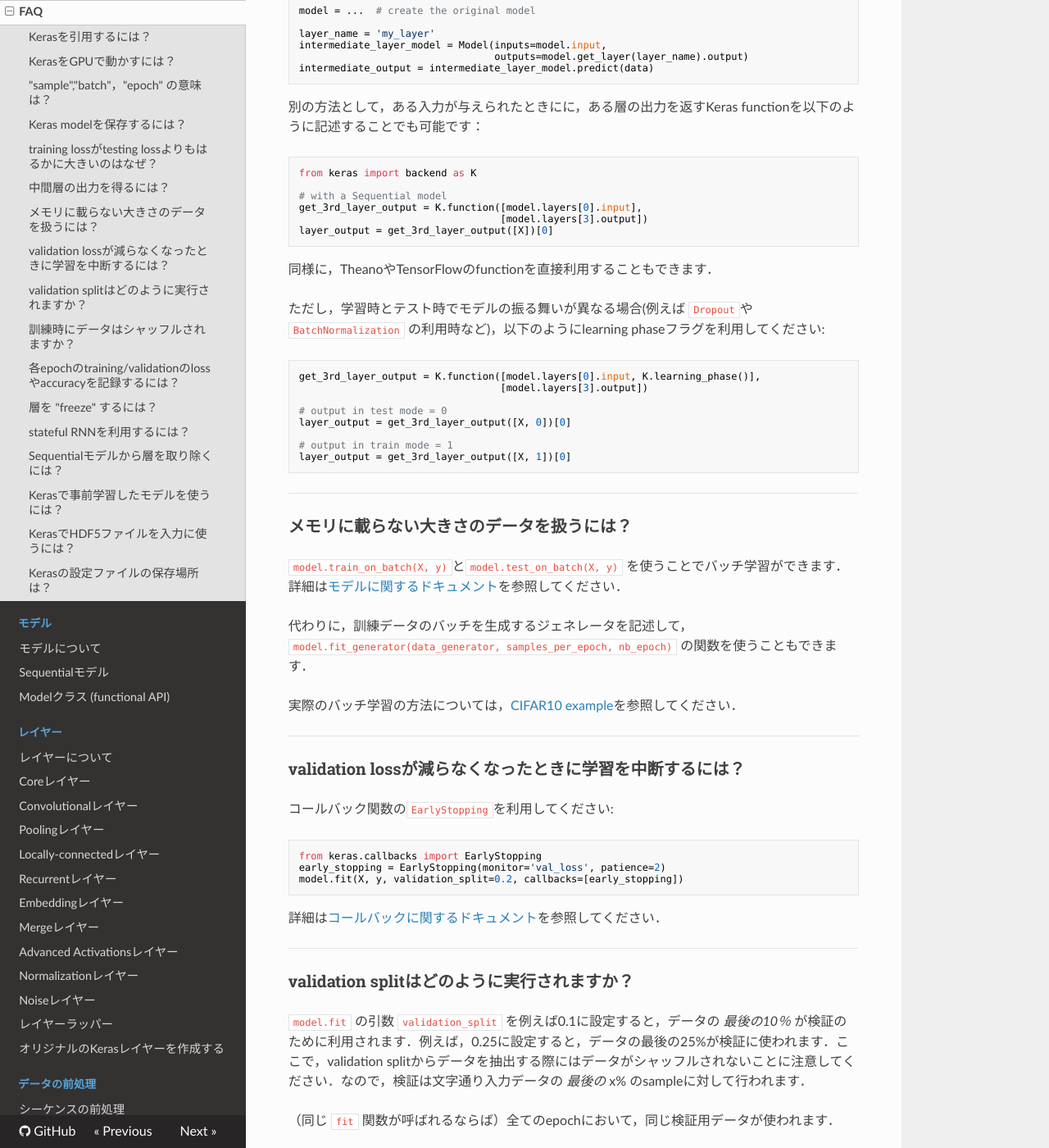
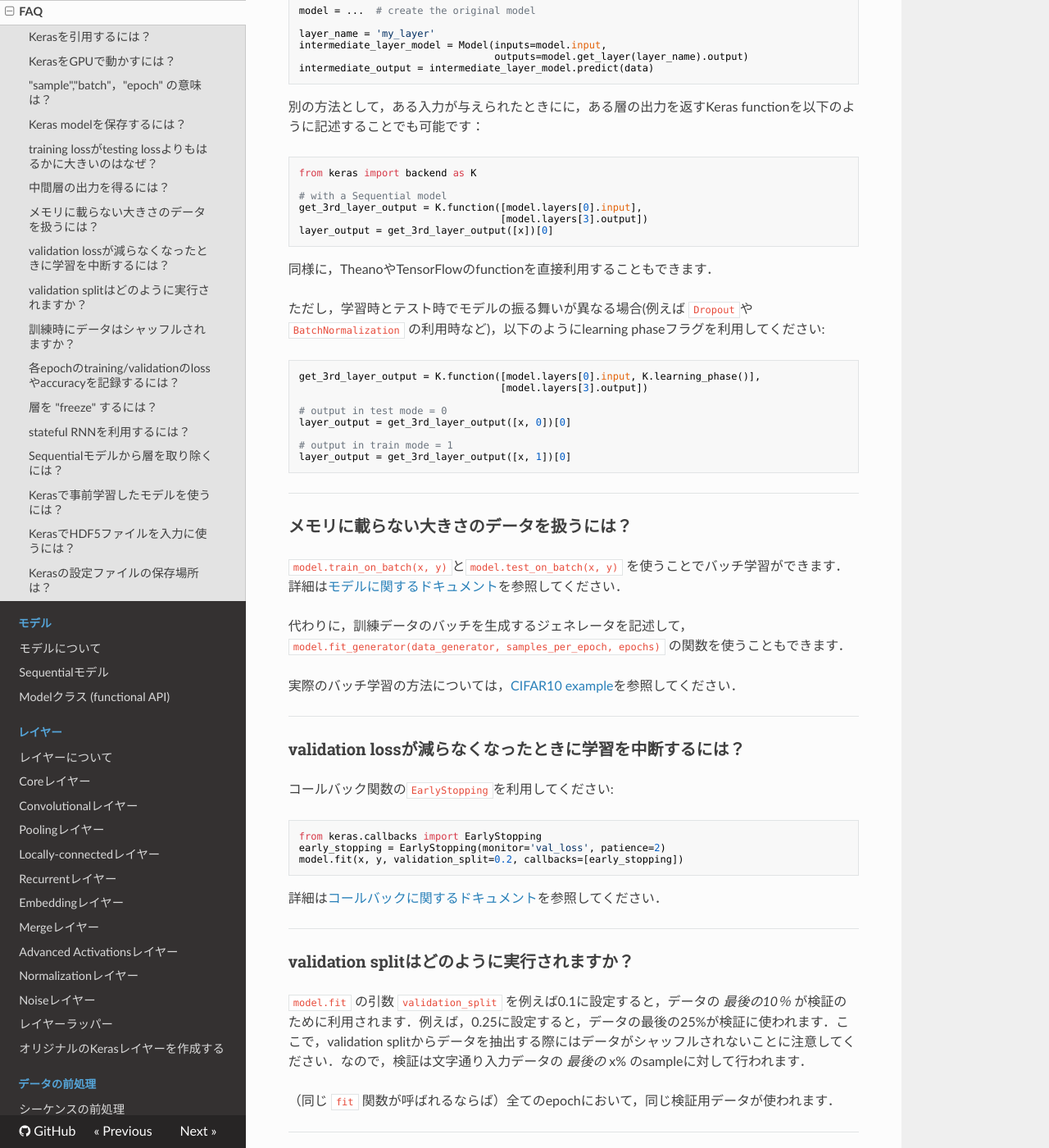
Before and after one commit to keras-team/keras-docs-ja, an MkDocs documentation site: the page built from sources/getting-started/faq.md, in a window 1280 px wide and 1400 px high, scrolled down 4117 px. Shown: the whole window at 82% size. Built offline with MkDocs 1.6.1, drawn with Linux system fonts in a browser that asks for light colours; nearby versions of some CDN libraries; old or Windows-style settings are respelled for this version of MkDocs; some of the changed text lies outside the part shown.

Commit message:
Update for master

````diff
--- a/sources/getting-started/faq.md
+++ b/sources/getting-started/faq.md
@@ -151,16 +151,16 @@ model.load_weights('my_model_weights.h5', by_name=True)
 """
 Assume original model looks like this:
     model = Sequential()
-    model.add(Dense(2, input_dim=3, name="dense_1"))
-    model.add(Dense(3, name="dense_2"))
+    model.add(Dense(2, input_dim=3, name='dense_1'))
+    model.add(Dense(3, name='dense_2'))
     ...
     model.save_weights(fname)
 """
 
 # new model
 model = Sequential()
-model.add(Dense(2, input_dim=3, name="dense_1"))  # will be loaded
-model.add(Dense(10, name="new_dense"))  # will not be loaded
+model.add(Dense(2, input_dim=3, name='dense_1'))  # will be loaded
+model.add(Dense(10, name='new_dense'))  # will not be loaded
 
 # load weights from first model; will only affect the first layer, dense_1.
 model.load_weights(fname, by_name=True)
@@ -199,7 +199,7 @@ from keras import backend as K
 # with a Sequential model
 get_3rd_layer_output = K.function([model.layers[0].input],
                                   [model.layers[3].output])
-layer_output = get_3rd_layer_output([X])[0]
+layer_output = get_3rd_layer_output([x])[0]
 ```
 
 同様に，TheanoやTensorFlowのfunctionを直接利用することもできます．
@@ -211,19 +211,19 @@ get_3rd_layer_output = K.function([model.layers[0].input, K.learning_phase()],
                                   [model.layers[3].output])
 
 # output in test mode = 0
-layer_output = get_3rd_layer_output([X, 0])[0]
+layer_output = get_3rd_layer_output([x, 0])[0]
 
 # output in train mode = 1
-layer_output = get_3rd_layer_output([X, 1])[0]
+layer_output = get_3rd_layer_output([x, 1])[0]
 ```
 
 ---
 
 ### メモリに載らない大きさのデータを扱うには？
 
-`model.train_on_batch(X, y)`と`model.test_on_batch(X, y)` を使うことでバッチ学習ができます．詳細は[モデルに関するドキュメント](/models/sequential)を参照してください．
+`model.train_on_batch(x, y)`と`model.test_on_batch(x, y)` を使うことでバッチ学習ができます．詳細は[モデルに関するドキュメント](/models/sequential)を参照してください．
 
-代わりに，訓練データのバッチを生成するジェネレータを記述して， `model.fit_generator(data_generator, samples_per_epoch, nb_epoch)` の関数を使うこともできます．
+代わりに，訓練データのバッチを生成するジェネレータを記述して， `model.fit_generator(data_generator, samples_per_epoch, epochs)` の関数を使うこともできます．
 
 実際のバッチ学習の方法については，[CIFAR10 example](https://github.com/fchollet/keras/blob/master/examples/cifar10_cnn.py)を参照してください．
 
@@ -236,7 +236,7 @@ layer_output = get_3rd_layer_output([X, 1])[0]
 ```python
 from keras.callbacks import EarlyStopping
 early_stopping = EarlyStopping(monitor='val_loss', patience=2)
-model.fit(X, y, validation_split=0.2, callbacks=[early_stopping])
+model.fit(x, y, validation_split=0.2, callbacks=[early_stopping])
 ```
 
 詳細は[コールバックに関するドキュメント](/callbacks)を参照してください．
@@ -265,7 +265,7 @@ model.fit(X, y, validation_split=0.2, callbacks=[early_stopping])
 `model.fit` が返す `History` コールバックの `history` を参照してください． `history` はlossや他の指標のリストを含んでいます．
 
 ```python
-hist = model.fit(X, y, validation_split=0.2)
+hist = model.fit(x, y, validation_split=0.2)
 print(hist.history)
 ```
 
@@ -313,7 +313,7 @@ RNNをstatefulにするとは，各バッチのサンプルの状態が，次の
 stateful RNNが使われるときには以下のような状態となっているはずです：
 
 - 全てのバッチのサンプル数が同じである
-- `X1` と `X2` が連続するバッチであるとき，各 `i`に ついて `X2[i]` は `X1[i]` のfollow-upシーケンスになっている
+- `x1` と `x2` が連続するバッチであるとき，各 `i`に ついて `x2[i]` は `x1[i]` のfollow-upシーケンスになっている
 
 実際にstateful RNNを利用するには，以下を行う必要があります:
 
@@ -331,7 +331,7 @@ stateful RNNが使われるときには以下のような状態となってい
 
 ```python
 
-X  # this is our input data, of shape (32, 21, 16)
+x  # this is our input data, of shape (32, 21, 16)
 # we will feed it to our model in sequences of length 10
 
 model = Sequential()
@@ -341,10 +341,10 @@ model.add(Dense(16, activation='softmax'))
 model.compile(optimizer='rmsprop', loss='categorical_crossentropy')
 
 # we train the network to predict the 11th timestep given the first 10:
-model.train_on_batch(X[:, :10, :], np.reshape(X[:, 10, :], (32, 16)))
+model.train_on_batch(x[:, :10, :], np.reshape(x[:, 10, :], (32, 16)))
 
 # the state of the network has changed. We can feed the follow-up sequences:
-model.train_on_batch(X[:, 10:20, :], np.reshape(X[:, 20, :], (32, 16)))
+model.train_on_batch(x[:, 10:20, :], np.reshape(x[:, 20, :], (32, 16)))
 
 # let's reset the states of the LSTM layer:
 model.reset_states()
@@ -419,8 +419,8 @@ model = VGG16(weights='imagenet', include_top=True)
 ```python
 import h5py
 with h5py.File('input/file.hdf5', 'r') as f:
-    X_data = f['X_data']
-    model.predict(X_data)
+    X_data = f['x_data']
+    model.predict(x_data)
 ```
 
 ---
````
Also changed, not shown: sources/callbacks.md (+5 -5 lines).
